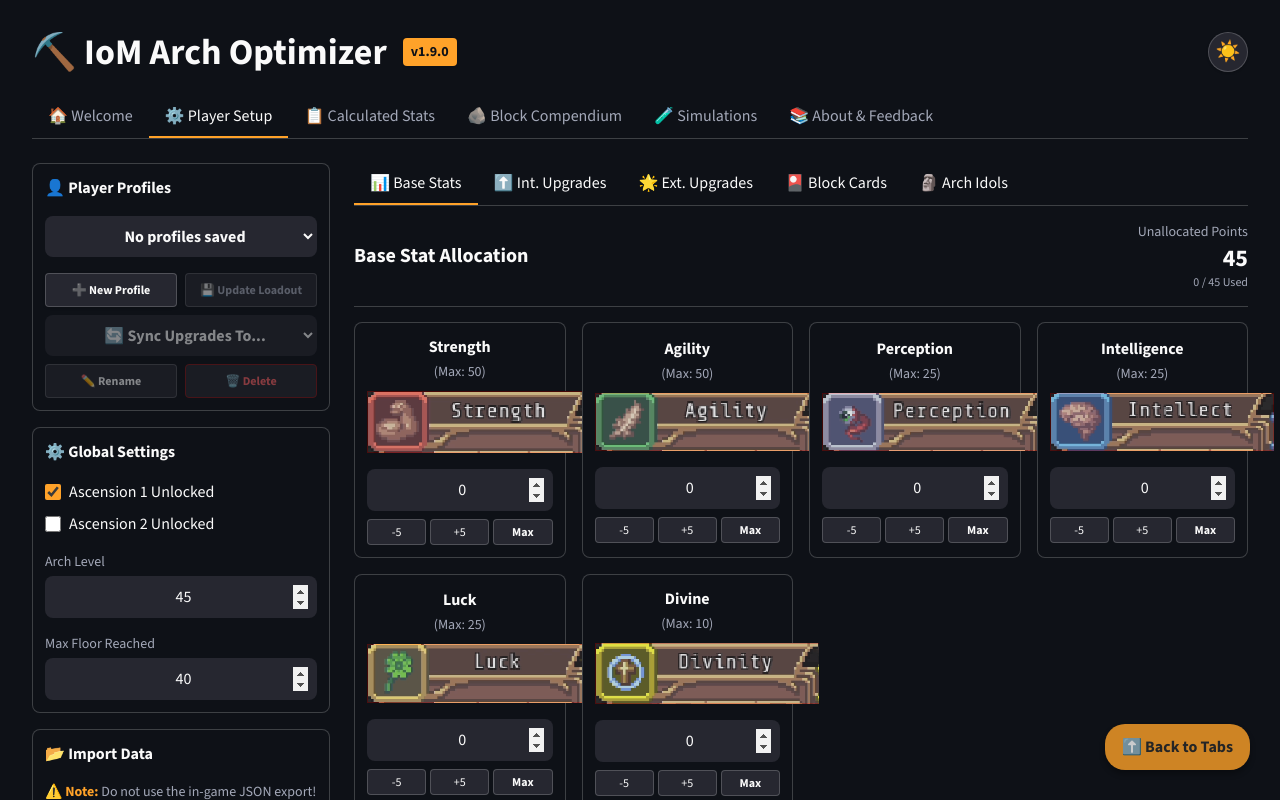
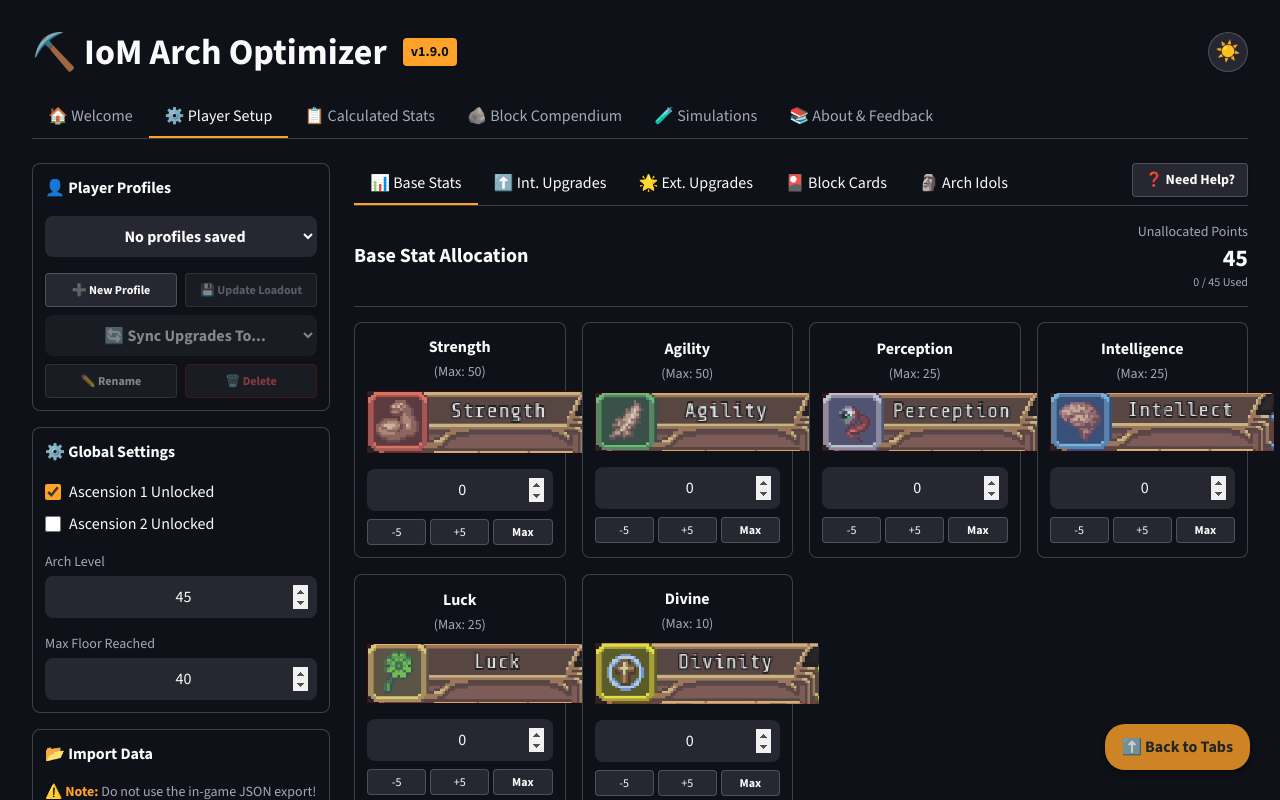
Before and after one commit to lobogrande/IoM-Arch-Optimizer-Web, a React (Vite) app: page /#/welcome in a window 1280 px wide. Both pictures are taken after a click on the button "⚙️ Player Setup". Shown: the top 800 px of the page. Built offline with nearby package versions, Linux system fonts and the light colour scheme; what ag-grid-community, react-plotly.js would draw is missing.

Commit message:
feat(ui): inject joyride target IDs and trigger button into PlayerSetup

```diff
--- a/src/components/PlayerSetup.jsx
+++ b/src/components/PlayerSetup.jsx
@@ -246,7 +246,7 @@ export default function PlayerSetup() {
       {/* LEFT COLUMN: Global Settings & Data Sync */}
       <div className="w-full md:w-1/4 flex flex-col gap-4">
 
-        <div className="st-container">
+        <div id="tour-setup-profiles" className="st-container">
           <h3 className="font-bold mb-4 flex items-center justify-between">
             <span className="flex items-center gap-2">👤 Player Profiles</span>
             {hasUnsavedChanges && <span className="text-[10px] bg-st-orange text-[#2b2b2b] px-2 py-0.5 rounded font-bold uppercase shadow-sm">Unsaved</span>}
@@ -434,7 +434,7 @@ export default function PlayerSetup() {
           </div>
         </div>
 
-        <div className="st-container">
+        <div id="tour-setup-import" className="st-container">
           <h3 className="font-bold mb-4 flex items-center gap-2">📂 Import Data</h3>
           <p className="text-sm text-st-text-light mb-4">
             <span className="font-bold text-st-orange">⚠️ Note:</span> Do not use the in-game JSON export! This importer strictly requires save files generated by the <strong>Export Data</strong> button below.
@@ -497,21 +497,29 @@ export default function PlayerSetup() {
       {/* RIGHT COLUMN: Setup Data Sub-Tabs */}
       <div className="w-full md:w-3/4">
 
-        <div className="flex flex-wrap border-b border-st-border mb-4">
+        <div className="flex flex-wrap items-center justify-between border-b border-st-border mb-4">
+          <div className="flex flex-wrap flex-1">
             {[ '📊 Base Stats', '⬆️ Int. Upgrades', '🌟 Ext. Upgrades', '🎴 Block Cards', '🗿 Arch Idols' ].map((tab, idx) => {
               const tabId =[ 'stats', 'upgrades_int', 'upgrades_ext', 'cards', 'idols' ][idx];
               const isActive = activeSubTab === tabId;
               return (
-              <button key={tabId} onClick={() => setActiveSubTab(tabId)}
+                <button key={tabId} id={`setup-tab-${tabId}`} onClick={() => setActiveSubTab(tabId)}
                   className={`px-4 py-2 font-medium border-b-2 transition-colors ${isActive ? 'border-st-orange text-st-text' : 'border-transparent text-st-text hover:text-st-orange hover:border-gray-300'}`}>
                   {tab}
                 </button>
               )
             })}
           </div>
+          <button
+            onClick={() => useStore.getState().startTour('setup')}
+            className="mb-2 ml-4 py-1.5 px-3 bg-st-secondary border border-st-border text-st-text text-sm font-bold rounded hover:border-st-orange hover:text-st-orange transition-colors shadow-sm whitespace-nowrap"
+          >
+            ❓ Need Help?
+          </button>
+        </div>
 
         {activeSubTab === 'stats' && (
-          <div>
+          <div id="tour-setup-base-stats">
             <div className="flex justify-between items-center mb-4">
               <h3 className="text-xl font-bold">Base Stat Allocation</h3>
               <div className="text-right">
@@ -579,7 +587,7 @@ export default function PlayerSetup() {
 
         {/* --- TAB: INTERNAL UPGRADES --- */}
         {activeSubTab === 'upgrades_int' && (
-          <div>
+          <div id="tour-setup-int-upgrades">
             <div className="flex flex-col gap-4 mb-4">
               <div className="flex items-center gap-3">
                 <button
@@ -651,7 +659,7 @@ export default function PlayerSetup() {
 
         {/* --- TAB: EXTERNAL UPGRADES --- */}
         {activeSubTab === 'upgrades_ext' && (
-          <div>
+          <div id="tour-setup-ext-upgrades">
             <div className="grid grid-cols-1 md:grid-cols-2 lg:grid-cols-3 gap-4">
               {EXTERNAL_UI_GROUPS.map((group) => {
                   if (group.id === 'hestia' || group.id === 'hades') return null;
@@ -739,7 +747,7 @@ export default function PlayerSetup() {
         )}
 
         {activeSubTab === 'cards' && (
-          <div>
+          <div id="tour-setup-cards">
 
             {/* INFERNAL CARDS UI HEADER */}
             <div className="st-container mb-6 flex flex-col sm:flex-row gap-4 items-center bg-st-secondary/50">
```
Lines whose indentation alone changed are shown as unchanged.
